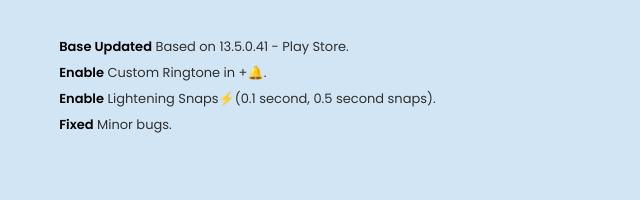
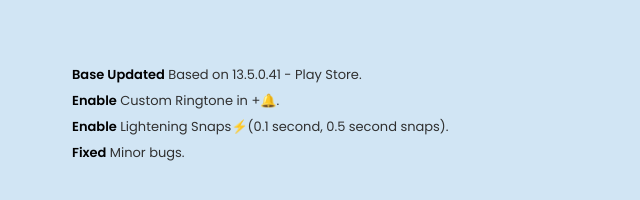
Before and after one commit to mamfiles/cdn, a plain HTML site: page sc/8.html in a window 1280 px wide. Shown: the whole page, without its empty margins (0-640 px from the left). Drawn offline with Linux system fonts and the light colour scheme.

Commit message:
Update 8.html

```diff
--- a/sc/8.html
+++ b/sc/8.html
@@ -15,16 +15,16 @@
           }
 
           body {
-            padding-top: 2%;
-            padding-left: 4%;
-            padding-right: 4%;
+            padding-top: 4%;
+            padding-left: 5%;
+            padding-right: 5%;
             padding-bottom: -2%;
             font-size: 13px;
             font-family: "Poppins", sans-serif;
           }
 
           n {
-            padding-top: 0;
+            padding-top: 3px;
             line-height: 2;
             display: block;
           }
```
